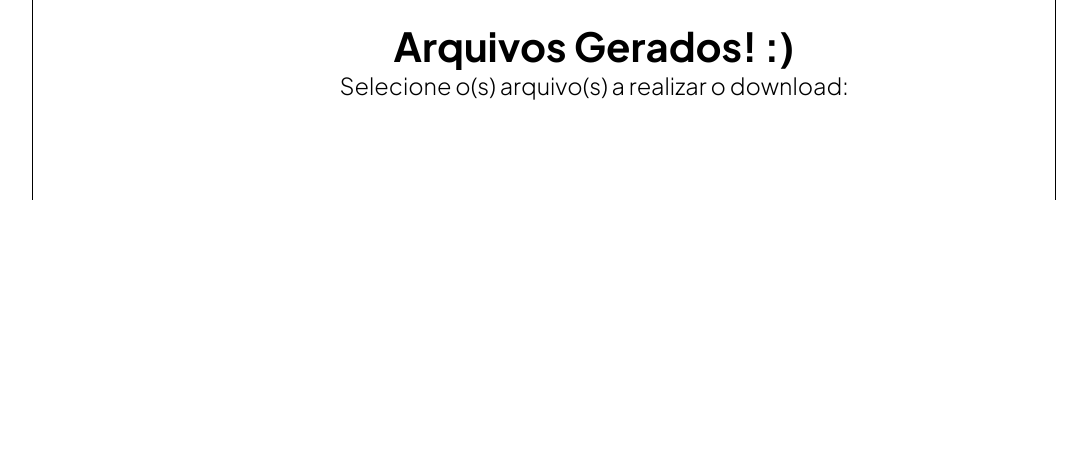
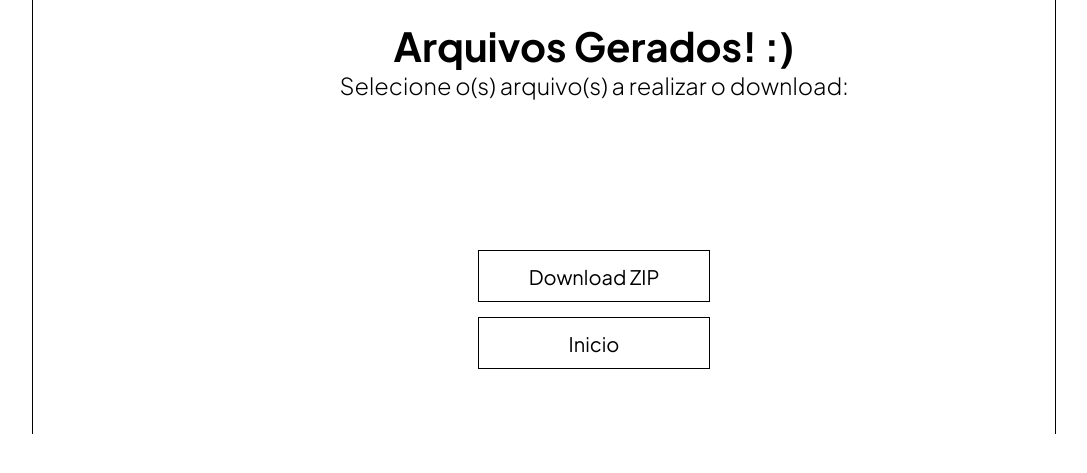
Before and after one commit to mthsvct/GeradorMonitoramento, a Django app: page /selDownload/ in a window 1280 px wide. Shown: the part 210-683 px from the top of the page, without its empty margins (96-1183 px from the left). Run offline with Django 4.2, Linux system fonts and the light colour scheme; parts of the project's set-up code (start-up, migrations or seed data) failed here and were passed over.

Commit message:
Download do arquivo zipado

```diff
--- a/gerador/formulario/templates/selDownload.html
+++ b/gerador/formulario/templates/selDownload.html
@@ -1,7 +1,7 @@
 {% extends 'base.html' %}
 {% load static %}
 
-{% block 'titulo' %}Casos{% endblock %}
+{% block 'titulo' %}Selecione o Download{% endblock %}
 
 {% block 'head' %}
 <link rel="stylesheet" href="{% static 'css/selDownload.css' %}">
@@ -30,7 +30,7 @@
                         <h3 style="font-weight: 200;">{{i}}</h3>
                     </div>
 
-                    <a class="botao" href="">
+                    <a class="botao" href="{% url 'download' i %}">
                         <h3>
                             Download
                         </h3>
@@ -39,10 +39,18 @@
             {% endfor %}
         </div>
 
+        <a href="{% url 'download' 'final.zip' %}" style="margin-top: 100px;" class="btn_todos">
+            Download ZIP
+        </a>
 
+        <a href="{% url 'upload' %}" class="btn_todos">
+            Inicio
+        </a>
 
     </div>
 
 
+
+
 </div>
 {% endblock %}
--- a/gerador/formulario/urls.py
+++ b/gerador/formulario/urls.py
@@ -13,6 +13,6 @@ urlpatterns = [
     path('validaIntervalo/', validaIntervalo, name="validaIntervalo"),
     path('selCaso/', selCaso, name="selCaso"),
     path('validaCaso/', validaCaso, name="validaCaso"),
-    path('download/', download, name="download"),
+    path('download/<nome>', download, name="download"),
     path('selDownload/', selDownload, name="selDownload"),
 ]
--- a/gerador/static/css/selDownload.css
+++ b/gerador/static/css/selDownload.css
@@ -67,7 +67,19 @@
     transition: cubic-bezier(0.25, 0.46, 0.45, 0.94) 0.4s;
 }
 
-.opcaoDownload .botao:hover {
+.btn_todos {
+    border: 1px solid black;
+    width: 25%;
+    height: 50px;
+    margin-bottom: 15px;
+    color: black;
+    display: flex;
+    justify-content: center;
+    align-items: center;
+    transition: cubic-bezier(0.25, 0.46, 0.45, 0.94) 0.4s;
+}
+
+.opcaoDownload .botao:hover, .btn_todos:hover {
     background-color: black;
     color: white;
 }
```
Also changed, not shown: gerador/formulario/templates/selCaso.html (+10 -0 lines), gerador/formulario/views/geradorMoni.py (+14 -0 lines), gerador/formulario/views/selCaso.py (+20 -9 lines), gerador/db.sqlite3, gerador/media/teste.txt (added), 1 other file.
